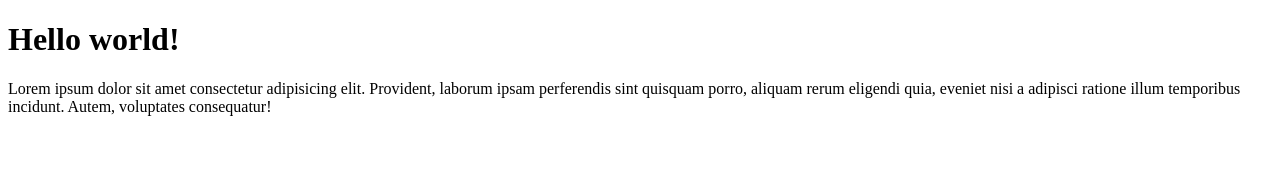
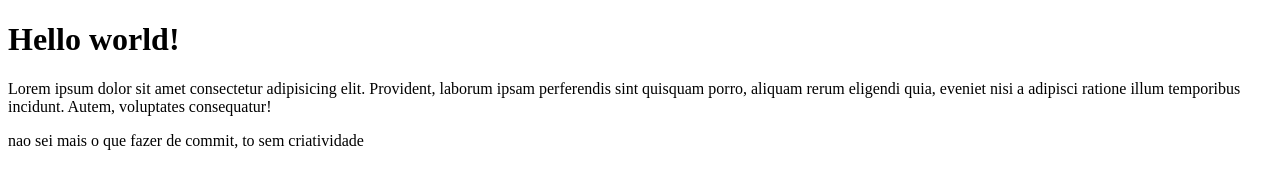
Before and after one commit to praticasUnifor/EDUARDO_DOURADO_2426049_24NAB, a plain HTML site: page index.html in a window 1280 px wide. Drawn offline with Linux system fonts and the light colour scheme.

Commit message:
add texto

```diff
--- a/index.html
+++ b/index.html
@@ -8,5 +8,6 @@
 <body>
     <h1>Hello world!</h1>
     <p>Lorem ipsum dolor sit amet consectetur adipisicing elit. Provident, laborum ipsam perferendis sint quisquam porro, aliquam rerum eligendi quia, eveniet nisi a adipisci ratione illum temporibus incidunt. Autem, voluptates consequatur!</p>
+    <p>nao sei mais o que fazer de commit, to sem criatividade</p>
 </body>
 </html>
```
